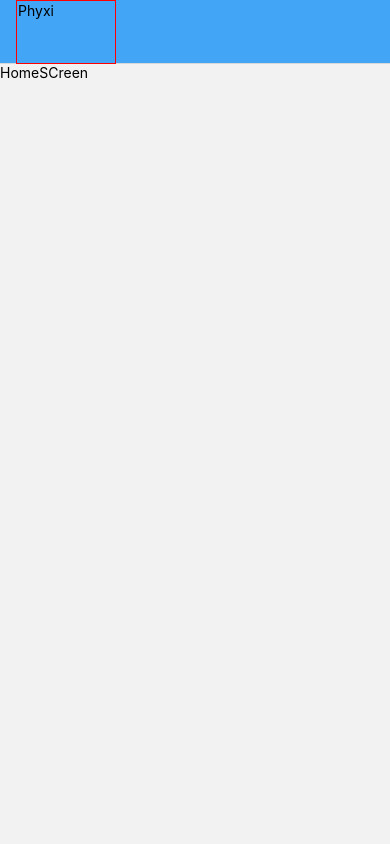
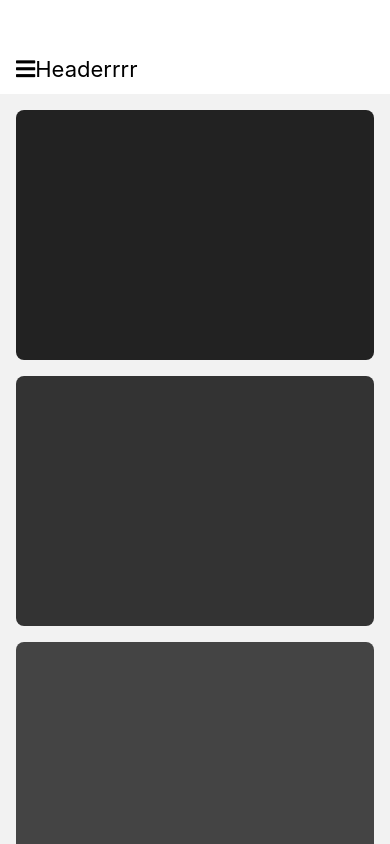
Before and after one commit to jhonas-palad/phyxi, a React Native app: screen /Home in a window 390 px wide. Shown: the top 844 px of the page. Built offline with nearby package versions, Linux system fonts and the light colour scheme.

Commit message:
Header animation inititalize

```diff
--- a/App.js
+++ b/App.js
@@ -1,10 +1,11 @@
+import 'react-native-gesture-handler';
 import { StatusBar } from 'expo-status-bar';
 import { StyleSheet, Text, View } from 'react-native';
 import { NavigationContainer } from '@react-navigation/native';
 import {createStackNavigator} from '@react-navigation/stack';
 
 import HomeScreen from './src/screens/HomeScreen';
-import HeaderLogo from './src/components/HeaderLogo';
+
 
 const Stack = createStackNavigator();
 
@@ -24,29 +25,26 @@ export default function App() {
         initialRouteName="Home"
         screenOptions={{
           headerStyle: {
-            backgroundColor: DummyTheme.colors.header,
+            height: 44,
+            borderBottomColor:"transparent"
+          },
+          headerShown: true,
+          title:"",
+          headerTitleAlign: "center",
 
-          }
         }}
 
       >
         <Stack.Screen
             name="Home"
             component={HomeScreen}
-            options={{
-              headerTitle: (props) => <HeaderLogo {...props} />
-            }}
+
+        />
+        <Stack.Screen
+            name="Details"
+            component={HomeScreen}
         />
       </Stack.Navigator>
     </NavigationContainer>
   );
 }
-
-const styles = StyleSheet.create({
-  container: {
-    flex: 1,
-    backgroundColor: '#fff',
-    alignItems: 'center',
-    justifyContent: 'center',
-  },
-});
--- a/app.json
+++ b/app.json
@@ -1,7 +1,7 @@
 {
   "expo": {
-    "name": "phyxy",
-    "slug": "phyxy",
+    "name": "phyxi",
+    "slug": "phyxi",
     "version": "1.0.0",
     "orientation": "portrait",
     "icon": "./assets/icon.png",
--- a/package.json
+++ b/package.json
@@ -15,8 +15,10 @@
     "expo-status-bar": "~1.4.2",
     "react": "18.1.0",
     "react-native": "0.70.5",
+    "react-native-gesture-handler": "~2.8.0",
+    "react-native-safe-area-context": "4.4.1",
     "react-native-screens": "~3.18.0",
-    "react-native-safe-area-context": "4.4.1"
+    "react-native-vector-icons": "^9.2.0"
   },
   "devDependencies": {
     "@babel/core": "^7.12.9"
--- /dev/null
+++ b/src/components/Header.js
@@ -0,0 +1,37 @@
+import {
+    Animated,
+    View,
+    Text,
+    Image,
+    ScrollAreaView,
+    ScrollView,
+    StyleSheet
+} from 'react-native';
+import React from 'react';
+
+import Icon from 'react-native-vector-icons/FontAwesome5';
+
+export default function Header({style,children}) {
+    console.log("ASD",style?.height);
+  return (
+    <Animated.View style={[styles.header, style]}>
+        <View style={{flexDirection: 'row', alignItems: 'center'}}>
+            <Icon name='bars' size={22} />
+            <Text style={{fontSize:22}}>
+                {children}
+            </Text>
+        </View>
+
+    </Animated.View>
+  )
+}
+
+const styles = StyleSheet.create({
+    header: {
+        flexDirection: "row",
+        alignItems: "center",
+        justifyContent: "space-between",
+        padding: 16,
+        backgroundColor: "white",
+    }
+});
--- a/src/components/HeaderLogo.js
+++ b/src/components/HeaderLogo.js
@@ -1,5 +1,6 @@
 import React from 'react'
 import {View, Text, StyleSheet }from 'react-native';
+import Icon from 'react-native-vector-icons/FontAwesome5';
 const HeaderLogo = () => {
 
   return (
@@ -7,7 +8,7 @@ const HeaderLogo = () => {
         style={styles.container}
     >
         <Text>
-            Phyxi
+            <Icon name="rocket" size={30} color="#900"/>
         </Text>
     </View>
   )
--- a/src/screens/HomeScreen.js
+++ b/src/screens/HomeScreen.js
@@ -1,14 +1,79 @@
 import React from 'react';
-import { View, Text } from 'react-native';
+import {
+  Animated,
+  View,
+  Text,
+  Button,
+  StyleSheet
+} from 'react-native';
+import { SafeAreaView } from 'react-native-safe-area-context';
+import Header from '../components/Header';
 
-export const HomeScreen = () => {
+export const HomeScreen = (props) => {
+  const scrollY = React.useRef(new Animated.Value(0)).current; //created once
+  //Animated.Value returns something diffent than just a value.
+  //We have to wrap it inside the Animated.View
+  const headerHeight = scrollY.interpolate({
+    inputRange: [0, 50],
+    outputRange: [50, 0],
+  });
+  const headerTranslateY = scrollY.interpolate({
+    inputRange: [0, 50],
+    outputRange: [0, -50],
+  })
+  const headerOpacity = scrollY.interpolate({
+    inputRange:[0, 50],
+    outputRange: [1, 0],
+  });
+  console.log(scrollY)
+  console.log(typeof headerHeight)
   return (
-    <View>
-        <Text>
-            HomeSCreen
-        </Text>
+    <View style={styles.container}>
+      <Header style={{height:headerHeight < 0 ? 0: headerHeight,transform: [{translateY: headerTranslateY}], opacity: headerOpacity}}>Headerrrr</Header>
+      <Animated.ScrollView
+        style={[
+          styles.scrollView,
+          {
+
+          }
+        ]}
+        showsVerticalScrollIndicator={false}
+        bounces={false}
+        scrollEventThrottle={5}
+        onScroll={
+          Animated.event([{
+                nativeEvent: { contentOffset:{y: scrollY}}
+              }], {
+              listener: (event) => null,
+              useNativeDriver:false
+            }
+          )
+        }
+      >
+        <View style={[styles.fakeContent, {backgroundColor: '#222222'}]}/>
+        <View style={[styles.fakeContent, {backgroundColor: '#333333'}]}/>
+        <View style={[styles.fakeContent, {backgroundColor: '#444444'}]}/>
+        <View style={[styles.fakeContent, {backgroundColor: '#555555'}]}/>
+      </Animated.ScrollView>
     </View>
   )
 }
 
 export default HomeScreen;
+
+const styles = StyleSheet.create({
+  container: {
+    flex: 1,
+    // backgroundColor: "blue",
+  },
+  scrollView: {
+    flex:1,
+    // backgroundColor:""
+  },
+  fakeContent: {
+    height: 250,
+    marginHorizontal: 16,
+    marginTop: 16,
+    borderRadius: 8
+  }
+})
```
Also changed, not shown: 1 other file (tests, documents, lock files or other folders).
